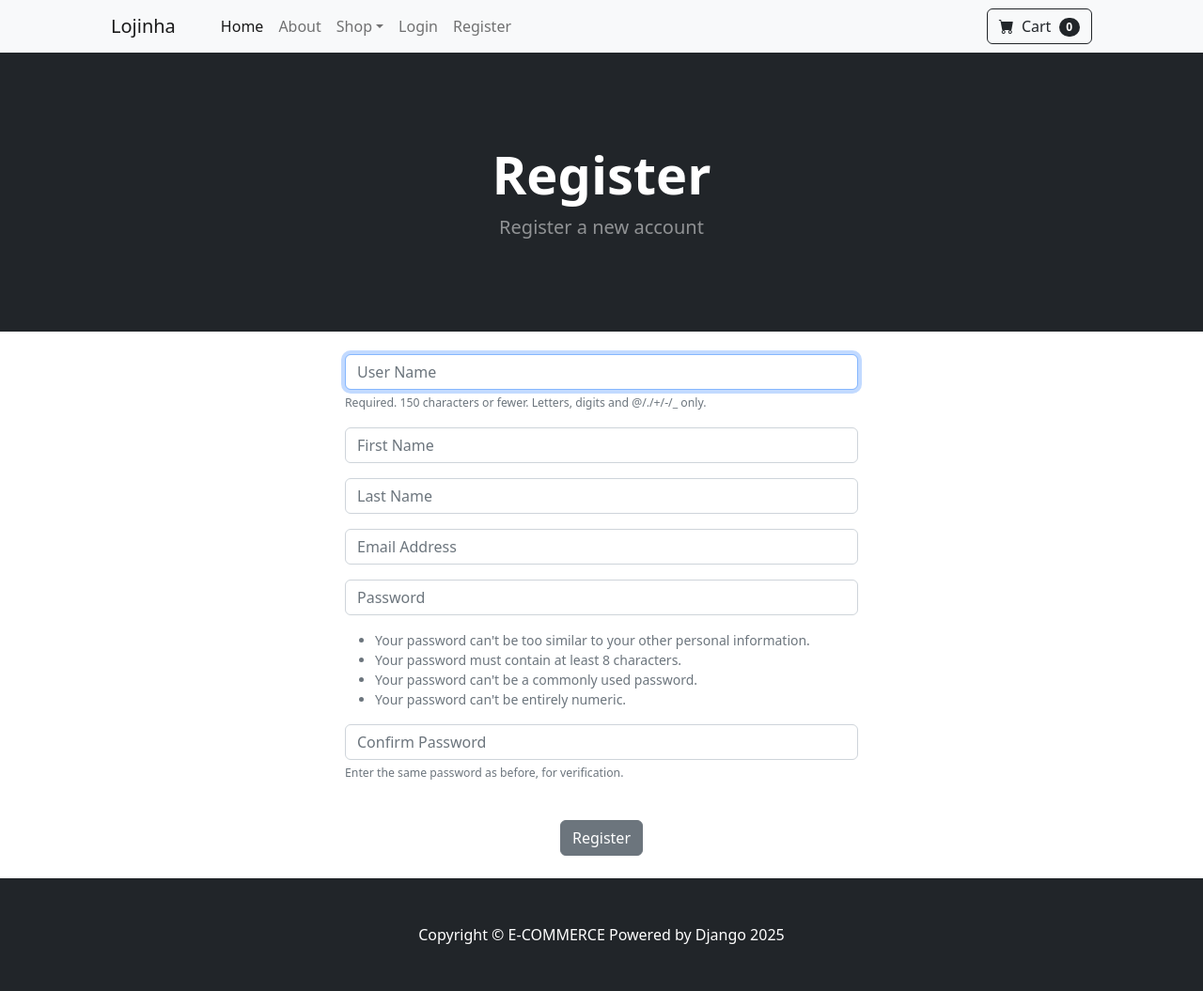
After one commit to nkage98/ecommerce_simples_django, a Django app: page /register/ in a window 1280 px wide. The commit adds this page. Shown: the whole page at 94% size. Run offline with Django 5.2, Linux system fonts and the light colour scheme; some libraries are stand-ins or nearby versions.

Commit message:
user register page

```diff
--- /dev/null
+++ b/store/forms.py
@@ -0,0 +1,30 @@
+from django.contrib.auth.models import User
+from django.contrib.auth.forms import UserCreationForm
+from django import forms
+
+class SignUpForm(UserCreationForm):
+	email = forms.EmailField(label="", widget=forms.TextInput(attrs={'class':'form-control', 'placeholder':'Email Address'}))
+	first_name = forms.CharField(label="", max_length=100, widget=forms.TextInput(attrs={'class':'form-control', 'placeholder':'First Name'}))
+	last_name = forms.CharField(label="", max_length=100, widget=forms.TextInput(attrs={'class':'form-control', 'placeholder':'Last Name'}))
+
+	class Meta:
+		model = User
+		fields = ('username', 'first_name', 'last_name', 'email', 'password1', 'password2')
+
+	def __init__(self, *args, **kwargs):
+		super(SignUpForm, self).__init__(*args, **kwargs)
+
+		self.fields['username'].widget.attrs['class'] = 'form-control'
+		self.fields['username'].widget.attrs['placeholder'] = 'User Name'
+		self.fields['username'].label = ''
+		self.fields['username'].help_text = '<span class="form-text text-muted"><small>Required. 150 characters or fewer. Letters, digits and @/./+/-/_ only.</small></span>'
+
+		self.fields['password1'].widget.attrs['class'] = 'form-control'
+		self.fields['password1'].widget.attrs['placeholder'] = 'Password'
+		self.fields['password1'].label = ''
+		self.fields['password1'].help_text = '<ul class="form-text text-muted small"><li>Your password can\'t be too similar to your other personal information.</li><li>Your password must contain at least 8 characters.</li><li>Your password can\'t be a commonly used password.</li><li>Your password can\'t be entirely numeric.</li></ul>'
+
+		self.fields['password2'].widget.attrs['class'] = 'form-control'
+		self.fields['password2'].widget.attrs['placeholder'] = 'Confirm Password'
+		self.fields['password2'].label = ''
+		self.fields['password2'].help_text = '<span class="form-text text-muted"><small>Enter the same password as before, for verification.</small></span>'
--- a/store/templates/nav.html
+++ b/store/templates/nav.html
@@ -20,9 +20,13 @@
 
                         {% if user.is_authenticated %}
                             <li class="nav-item"><a class="nav-link" href="{% url 'logout' %}">Logout</a></li>
-                        {% else %}
+                            <li class="nav-item"><a class="nav-link" href="">Hello! {{user.username}}</a></li>
+                            {% else %}
                             <li class="nav-item"><a class="nav-link" href="{% url 'login' %}">Login</a></li>
+                            <li class="nav-item"><a class="nav-link" href="{% url 'register' %}">Register</a></li>
                         {% endif %}
+
+
                     </ul>
 
                     <form class="d-flex">
--- /dev/null
+++ b/store/templates/register.html
@@ -0,0 +1,28 @@
+{% extends "base.html" %}
+
+{% block content %}
+    <header class="bg-dark py-5">
+        <div class="container px-4 px-lg-5 my-5">
+            <div class="text-center text-white">
+                <h1 class="display-4 fw-bolder">Register</h1>
+                <p class="lead fw-normal text-white-50 mb-0">Register a new account</p>
+            </div>
+        </div>
+    </header>
+
+    <div class="container">
+        <div class="row">
+                <div class="col-md-6 offset-md-3">
+                    <br>
+                        <form method="POST" action="{% url "register" %}">{% csrf_token %}
+                            {{ form.as_p }}
+                            <br>
+                            <center>
+                                <button type="submit" class="btn btn-secondary">Register</button>
+                            </center>
+                            </form>
+                    <br>
+                </div>
+        </div>
+    </div>
+{% endblock %}
--- a/store/urls.py
+++ b/store/urls.py
@@ -7,4 +7,5 @@ urlpatterns = [
     path('about/', views.about, name='about'),
     path('login/', views.login_user, name='login'),
     path('logout/', views.logout_user, name='logout'),
+    path('register/', views.register_user, name='register'),
 ]
--- a/store/views.py
+++ b/store/views.py
@@ -2,6 +2,10 @@ from django.shortcuts import render, redirect
 from .models import Product
 from django.contrib.auth import authenticate, login, logout
 from django.contrib import messages
+from django.contrib.auth.models import User
+from django.contrib.auth.forms import UserCreationForm
+from .forms import SignUpForm
+from django import forms
 
 def home(request):
     products = Product.objects.all()
@@ -35,3 +39,21 @@ def logout_user(request):
     logout(request)
     messages.success(request, ("You have been logged out"))
     return redirect('home')
+
+def register_user(request):
+        form = SignUpForm()
+        if request.method == "POST":
+            form = SignUpForm(request.POST)
+            if form.is_valid():
+                form.save()
+                username = form.cleaned_data['username']
+                password = form.cleaned_data['password1']
+                user = authenticate(username=username, password=password)
+                login(request, user)
+                messages.success(request, ("You have been registered"))
+                return redirect('home')
+            else:
+                messages.success(request, ("Something went wrong, please register again"))
+                return redirect('register')
+        else:
+            return render(request, 'register.html', {'form': form})
```
Also changed, not shown: store/templates/login.html (+5 -4 lines).
